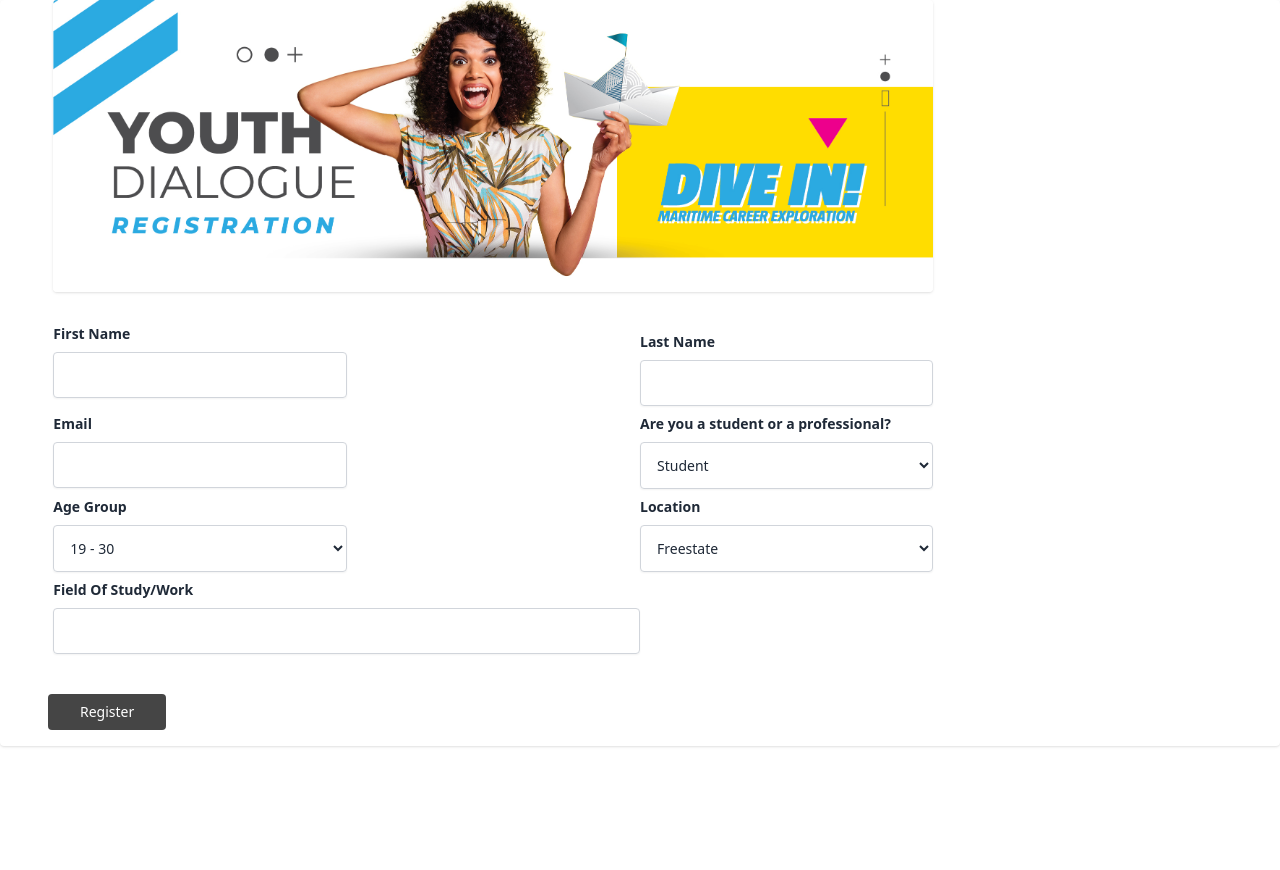
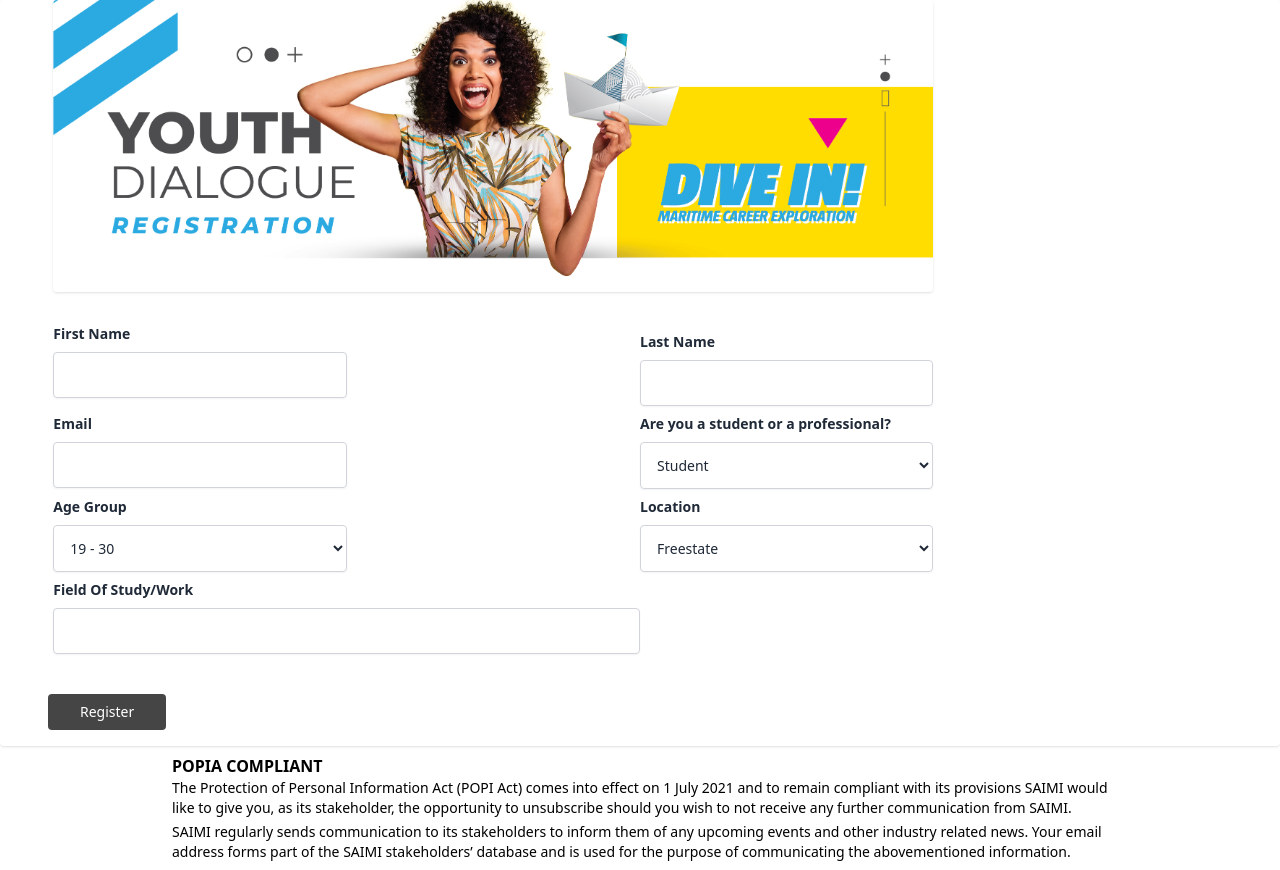
Before and after one commit to PhilaniNcube/divein, a Next.js app: page / in a window 1280 px wide. Before the commit the page ends 800 px from the top, so only its background shows below. Built offline with nearby package versions, Linux system fonts and the light colour scheme.

Commit message:
Update index.jsx

```diff
--- a/pages/index.jsx
+++ b/pages/index.jsx
@@ -215,6 +215,23 @@
             </button>
           </div>
         </div>
+   <div className="w-11/12 lg:w-9/12 mx-auto py-2 px-3">
+          <p className="font-bold text-md">POPIA COMPLIANT</p>
+          <p className="text-sm">
+            The Protection of Personal Information Act (POPI Act) comes into
+            effect on 1 July 2021 and to remain compliant with its provisions
+            SAIMI would like to give you, as its stakeholder, the opportunity to
+            unsubscribe should you wish to not receive any further communication
+            from SAIMI.
+          </p>
+          <p className="text-sm mt-1">
+            SAIMI regularly sends communication to its stakeholders to inform
+            them of any upcoming events and other industry related news. Your
+            email address forms part of the SAIMI stakeholders’ database and is
+            used for the purpose of communicating the abovementioned
+            information.
+          </p>
+        </div>
       </form>
     </div>
   );
```
